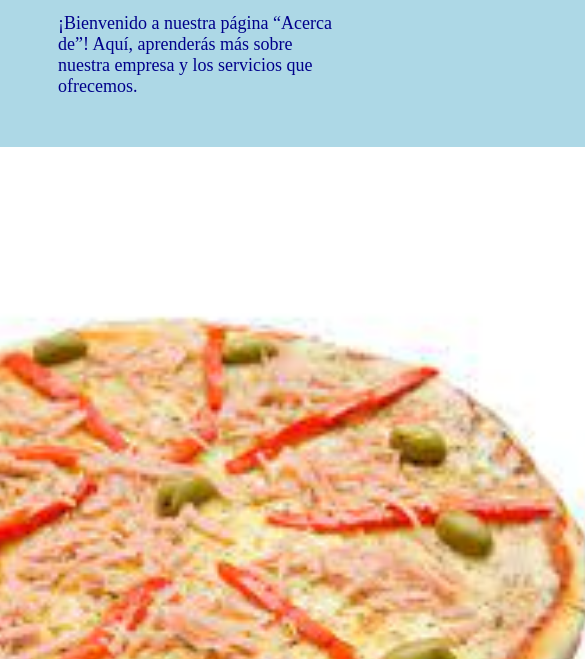
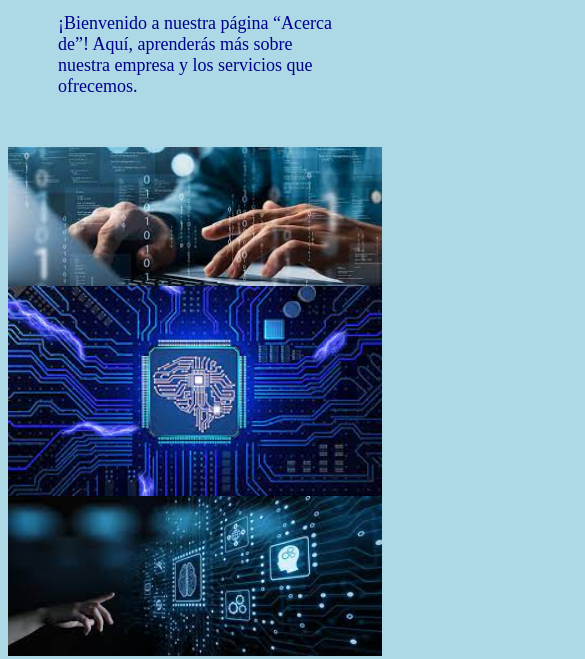
Before and after one commit to Eyvaz88/miprimerapagina, a plain HTML site: page about.html in a window 390 px wide. Shown: the part 185-844 px from the top of the page, 585 px wide, since content can reach past the window. Drawn offline with Linux system fonts and the light colour scheme.

Commit message:
Mi segunda actualizacion

```diff
--- a/about.html
+++ b/about.html
@@ -35,16 +35,15 @@
 
 
 
-        <div class="container-img">
-            <div class="imagenes">
-                <div>
-                    <img src="pizza1.jpeg" alt="Jamon y morrones" />
-                </div>
-                <div><img src="pizza2.jpeg" alt="Muzzarella" /></div>
-                <div><img src="pizza3.jpeg" alt="Cebolla" /></div>
 
-            </div>
-        </div>
+
+
+            <div class="contenedor-imagenes">
+                <img src="imagen1.jpeg" alt="Imagen 1">
+                <img src="imagen2.jpeg" alt="Imagen 2">
+                <img src="imagen3.jpeg" alt="Imagen 3" class="imagen-ajustada">
+              </div>
+
 
         <div class="greeting">
             <h1>Gracias por su visita!</h1>
--- a/styles.css
+++ b/styles.css
@@ -101,23 +101,29 @@ a {
   display: none;
 }
 
-.imagenes {
+
+.contenedor-imagenes{
   display: flex;
-  flex-direction: row;
 
-  justify-content: center;
 }
 
-img{
-  width: 800px;
-}
+  .contenedor-imagenes img {
+    width: 100%;
+    height: auto;
 
-@media (max-width: 768px) {
-  .imagenes {
-    display: flex;
-    flex-direction: column;
-    align-items: center;
   }
+  .imagen-ajustada{
+    height: 137px;
+  }
+
+  @media (max-width: 768px) {
+    .contenedor-imagenes {
+      flex-direction: column;
+    }
+
+    .imagen-ajustada {
+      width: 100%; /* Ajustar al 100% del ancho del contenedor en dispositivos estrechos */
+    }
   }
 
 .footer {
```
Also changed, not shown: index.html (+3 -4 lines), imagen1.jpeg (added), imagen2.jpeg (added), imagen3.jpeg (added), pizza1.jpeg (deleted), pizza2.jpeg (deleted), pizza3.jpeg (deleted).
